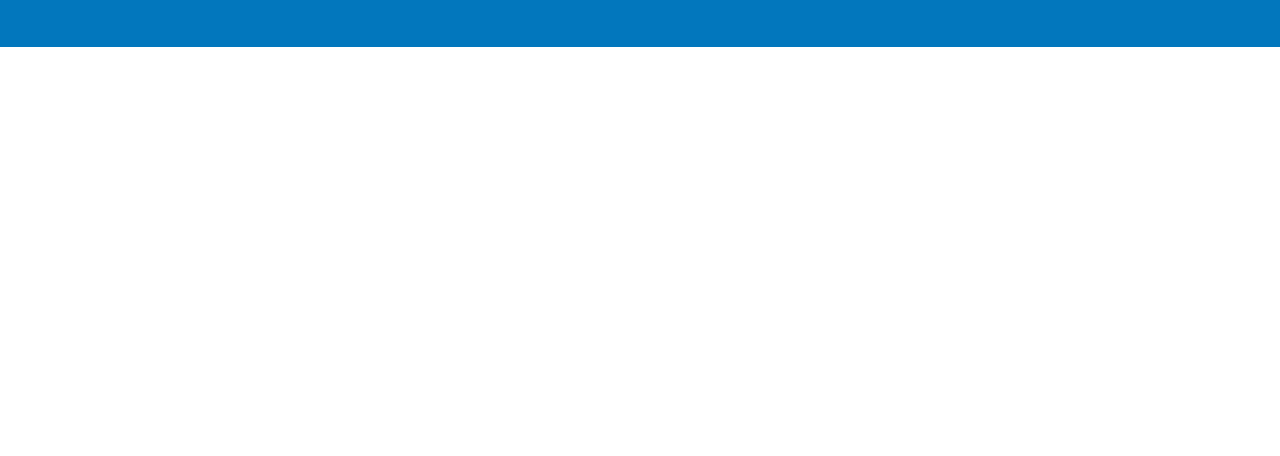
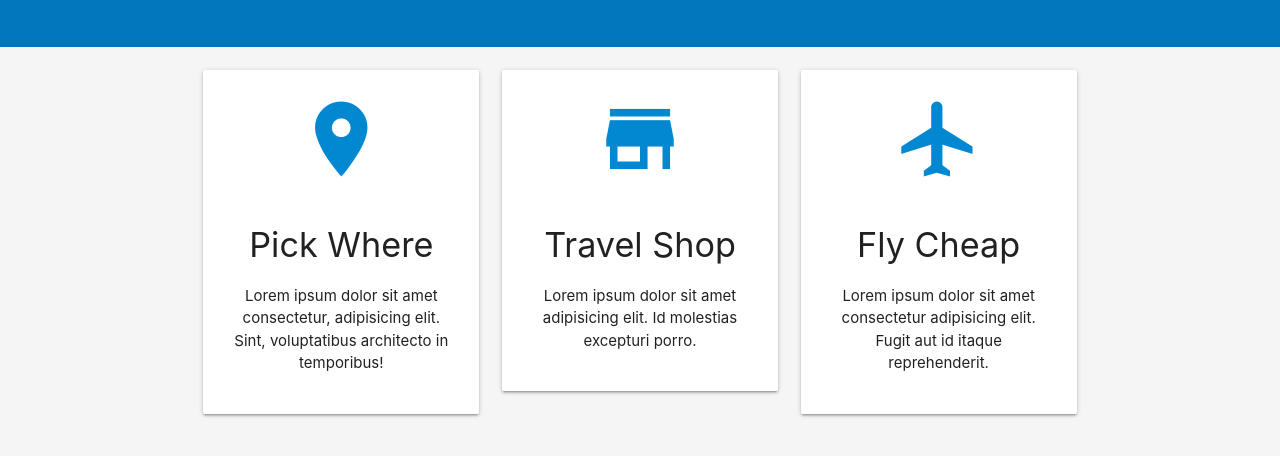
Before and after one commit to vicventum/Travel-Agency, a website with bundled scripts: page src/index.html in a window 1280 px wide. Shown: the part 758-1214 px from the top of the page. Before the commit the page ends 805 px from the top, so only its background shows below. Built offline with nearby package versions, Linux system fonts and the light colour scheme.

Commit message:
Termina ICON-BOX

```diff
--- a/src/index.html
+++ b/src/index.html
@@ -105,6 +105,50 @@
   </section>
 
 
+  <!-- ICON BOX -->
+  <section class="section grey lighten-4 center
+    section-icons">
+    <div class="container">
+      <div class="row">
+        <!-- Card -->
+        <article class="col s12 m4">
+          <div class="card-panel">
+            <i class="material-icons large light-blue-text text-darken-2">room</i>
+            <h2 class="m-h4">Pick Where</h2>
+
+            <p>
+              Lorem ipsum dolor sit amet consectetur, adipisicing elit. Sint, voluptatibus architecto in temporibus!
+            </p>
+          </div>
+        </article>
+
+        <!-- Card -->
+        <article class="col s12 m4">
+          <div class="card-panel">
+            <i class="material-icons large light-blue-text text-darken-2">store</i>
+            <h2 class="m-h4">Travel Shop</h2>
+
+            <p>
+              Lorem ipsum dolor sit amet adipisicing elit. Id molestias excepturi porro.
+            </p>
+          </div>
+        </article>
+
+        <!-- Card -->
+        <article class="col s12 m4">
+          <div class="card-panel">
+            <i class="material-icons large light-blue-text text-darken-2">airplanemode_active</i>
+            <h2 class="m-h4">Fly Cheap</h2>
+
+            <p>
+              Lorem ipsum dolor sit amet consectetur adipisicing elit. Fugit aut id itaque reprehenderit.
+            </p>
+          </div>
+        </article>
+      </div>
+    </div>
+  </section>
+
   <script src="index.js">
 
   </script>
```
Also changed, not shown: dist/index.html, 1 other file.
